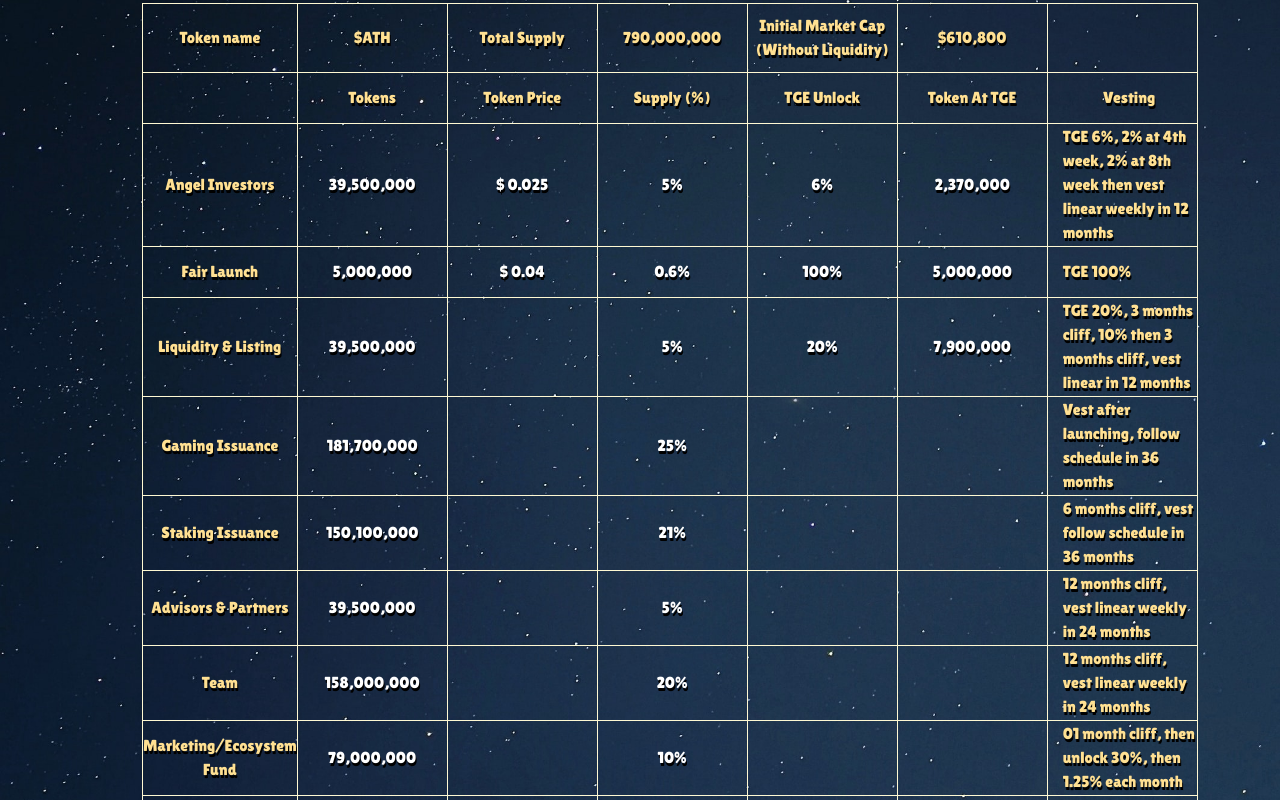
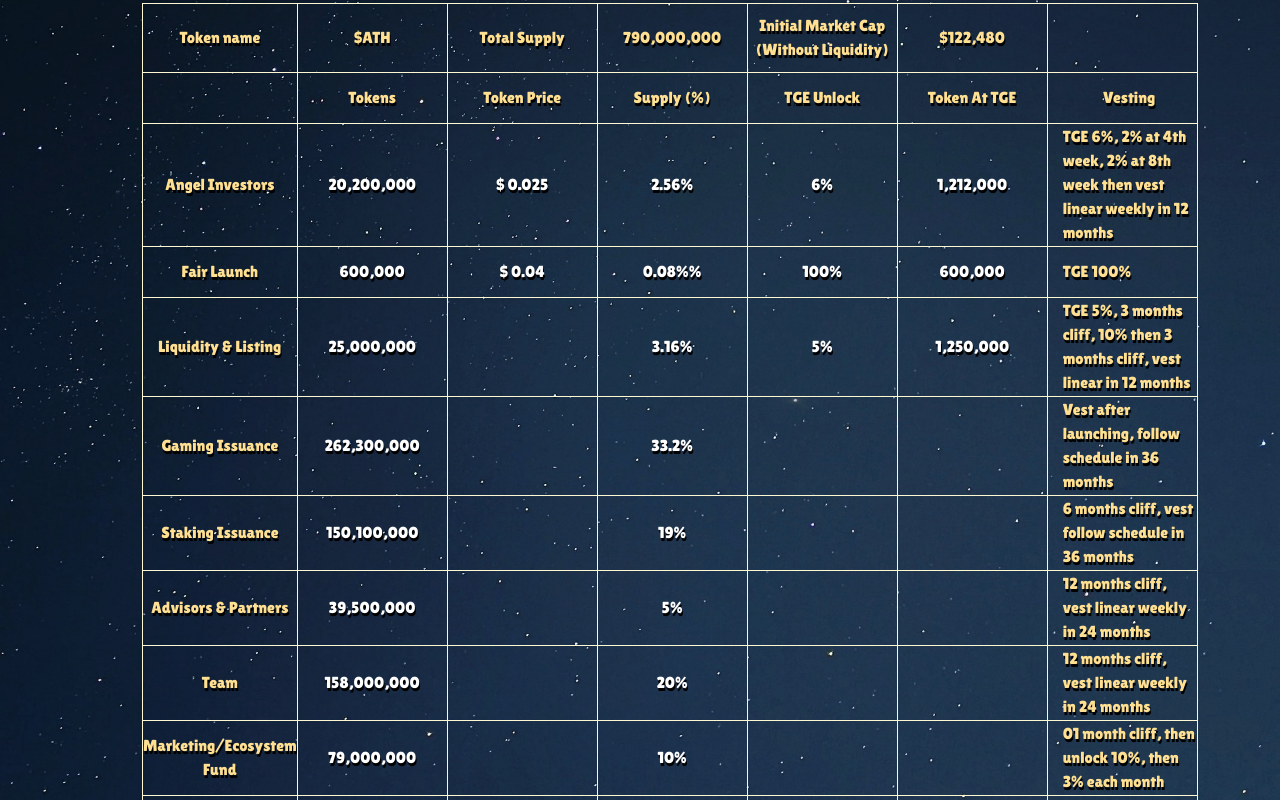
Before and after one commit to doquang0310/aethr-web, a Next.js app: page / in a window 1280 px wide. Shown: the part 7120-7920 px from the top of the page. Built offline with nearby package versions, Linux system fonts and the light colour scheme; a web font is replaced by a local one.

Commit message:
Update index.js

```diff
--- a/pages/index.js
+++ b/pages/index.js
@@ -510,7 +510,7 @@ export default class FullpageWrapper extends React.Component {
                                         <td className="title-table">Total Supply</td>
                                         <td className="title-table">790,000,000</td>
                                         <td className="title-table">Initial Market Cap (Without Liquidity)</td>
-                                        <td className="title-table">$610,800</td>
+                                        <td className="title-table">$122,480</td>
                                         <td className="vesting-table title-table"> </td>
                                     </tr>
                                     <tr>
@@ -524,36 +524,36 @@ export default class FullpageWrapper extends React.Component {
                                     </tr>
                                     <tr>
                                         <td className="title-table">Angel Investors</td>
-                                        <td>39,500,000</td>
+                                        <td>20,200,000</td>
                                         <td>$ 0.025</td>
-                                        <td>5%</td>
+                                        <td>2.56%</td>
                                         <td>6%</td>
-                                        <td>2,370,000</td>
+                                        <td>1,212,000</td>
                                         <td className="vesting-table">TGE 6%, 2% at 4th week, 2% at 8th week then vest linear weekly in 12 months</td>
                                     </tr>
                                     <tr>
                                         <td className="title-table">Fair Launch</td>
-                                        <td>5,000,000</td>
+                                        <td>600,000</td>
                                         <td>$ 0.04</td>
-                                        <td>0.6%</td>
+                                        <td>0.08%%</td>
                                         <td>100%</td>
-                                        <td>5,000,000</td>
+                                        <td>600,000</td>
                                         <td className="vesting-table">TGE 100%</td>
                                     </tr>
                                     <tr>
                                         <td className="title-table">Liquidity & Listing</td>
-                                        <td>39,500,000</td>
+                                        <td>25,000,000</td>
                                         <td></td>
+                                        <td>3.16%</td>
                                         <td>5%</td>
-                                        <td>20%</td>
-                                        <td>7,900,000</td>
-                                        <td className="vesting-table">TGE 20%, 3 months cliff, 10% then 3 months cliff, vest linear in 12 months</td>
+                                        <td>1,250,000</td>
+                                        <td className="vesting-table">TGE 5%, 3 months cliff, 10% then 3 months cliff, vest linear in 12 months</td>
                                     </tr>
                                     <tr>
                                         <td className="title-table">Gaming Issuance</td>
-                                        <td>181,700,000</td>
+                                        <td>262,300,000</td>
                                         <td></td>
-                                        <td>25%</td>
+                                        <td>33.2%</td>
                                         <td></td>
                                         <td></td>
                                         <td className="vesting-table">Vest after launching, follow schedule in 36 months</td>
@@ -562,7 +562,7 @@ export default class FullpageWrapper extends React.Component {
                                         <td className="title-table">Staking Issuance</td>
                                         <td>150,100,000</td>
                                         <td></td>
-                                        <td>21%</td>
+                                        <td>19%</td>
                                         <td></td>
                                         <td></td>
                                         <td className="vesting-table">6 months cliff, vest follow schedule in 36 months</td>
@@ -592,13 +592,13 @@ export default class FullpageWrapper extends React.Component {
                                         <td>10%</td>
                                         <td></td>
                                         <td></td>
-                                        <td className="vesting-table">  01 month cliff,  then unlock 30%, then 1.25% each month</td>
+                                        <td className="vesting-table">01 month cliff, then unlock 10%, then 3% each month</td>
                                     </tr>
                                     <tr>
                                         <td className="title-table">Development Fund</td>
                                         <td>55,300,000</td>
                                         <td></td>
-                                        <td>8.4%</td>
+                                        <td>7%</td>
                                         <td></td>
                                         <td></td>
                                         <td className="vesting-table">03 months cliff, then vest linear monthly in 36 months</td>
@@ -609,7 +609,7 @@ export default class FullpageWrapper extends React.Component {
                                         <td></td>
                                         <td className="title-table">100%</td>
                                         <td></td>
-                                        <td className="title-table">15,270,000</td>
+                                        <td className="title-table">3,062,000</td>
                                         <td className="vesting-table"></td>
                                     </tr>
                                 </table>
@@ -632,16 +632,6 @@ export default class FullpageWrapper extends React.Component {
                                 <img src="/images/t2.png" alt="" />
                                 <p className="name shadow-custom">Nguyen Tuan Minh</p>
                                 <p className="position shadow-custom">CTO</p>
-                            </div>
-                            <div className="team-member">
-                                <img src="/images/t3.png" alt="" />
-                                <p className="name shadow-custom">Vu Dinh Hung</p>
-                                <p className="position shadow-custom">Data Analytics Lead</p>
-                            </div>
-                            <div className="team-member">
-                                <img src="/images/t4.png" alt="" />
-                                <p className="name shadow-custom">Pham Thanh Tung</p>
-                                <p className="position shadow-custom">Backend Developer Lead</p>
                             </div>
                             <div className="team-member">
                                 <img src="/images/t5.png" alt="" />
```
